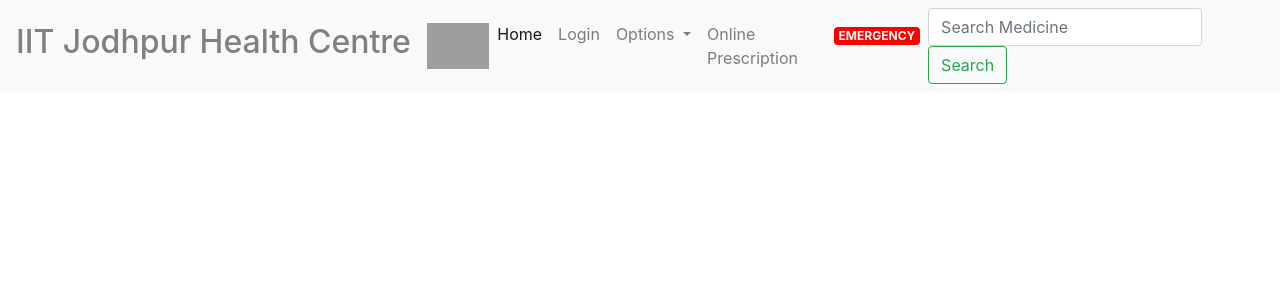
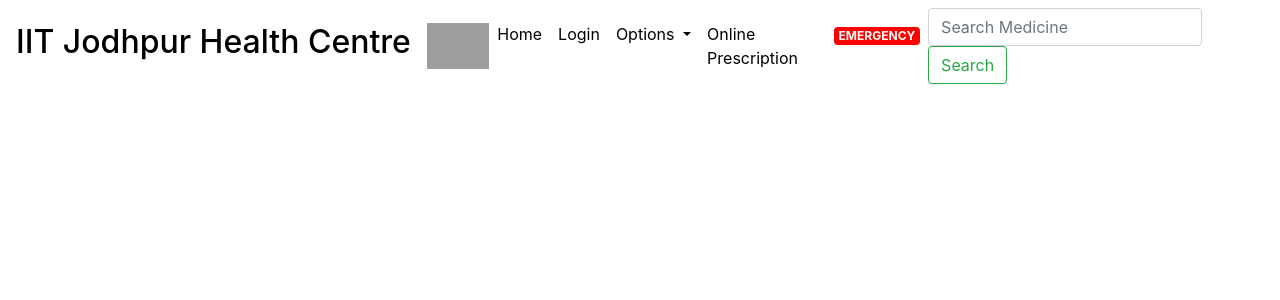
Before and after one commit to shashwatkathuria/IITJHealthCare-Project, a Django app: template IITJHealthCare/MedicalStore/templates/MedicalStore/layout.html in a window 1280 px wide. Shown: the top 300 px of the page. Run offline with Django 3.2, Linux system fonts and the light colour scheme; the template is opened without the code that fills it, so the values that code supplies are empty; some libraries are stand-ins or nearby versions; grey boxes are pictures that could not be loaded.

Commit message:
Modified navbar and added seamless image as background.

```diff
--- a/IITJHealthCare/MedicalStore/templates/MedicalStore/layout.html
+++ b/IITJHealthCare/MedicalStore/templates/MedicalStore/layout.html
@@ -23,11 +23,11 @@
 {% block bodytag %}
 {% endblock %}
 
-    <nav class="navbar navbar-expand-lg navbar-light bg-light">
+    <nav class="navbar navbar-expand-lg navbar-light bg-transparent">
         {% if request.session.isLoggedIn %}
-            <a class="navbar-brand" href="/"><h3 style="color:grey;text-align:center">Hi, {{ request.session.Name }}</h3></a>
+            <a class="navbar-brand" href="/"><h3 style="color:black;text-align:center">Hi, {{ request.session.Name }}</h3></a>
         {% else %}
-            <a class="navbar-brand" href="/"><h2 style="color:grey;text-align:center">IIT Jodhpur Health Centre</h2></a>
+            <a class="navbar-brand" href="/"><h2 style="color:black;text-align:center">IIT Jodhpur Health Centre</h2></a>
         {% endif %}
 
         <img src="{% static 'HealthCentre/images/jdh10.png' %}" style="width:5%;height:5%;"></img>
@@ -39,21 +39,21 @@
             <ul class="navbar-nav mr-auto">
 
                 <li class="nav-item active">
-                    <a class="nav-link" href="{% url 'index' %}">Home <span class="sr-only">(current)</span></a>
+                    <a class="nav-link" href="{% url 'index' %}" style="color:black;">Home <span class="sr-only">(current)</span></a>
                 </li>
 
                 {% if request.session.isLoggedIn %}
                     <li class="nav-item">
-                        <a class="nav-link" href="{% url 'login' %}">Your Prescriptions <span class="badge badge-primary badge-pill">{{ request.session.numberNewPrescriptions }} NEW</span></a>
+                        <a class="nav-link" href="{% url 'login' %}" style="color:black;">Your Prescriptions <span class="badge badge-primary badge-pill">{{ request.session.numberNewPrescriptions }} NEW</span></a>
                     </li>
                 {% else %}
                     <li class="nav-item">
-                        <a class="nav-link" href="{% url 'login' %}">Login</a>
+                        <a class="nav-link" href="{% url 'login' %}" style="color:black;">Login</a>
                       </li>
                 {% endif %}
 
                 <li class="nav-item dropdown">
-                    <a class="nav-link dropdown-toggle" href="#" id="navbarDropdown" role="button" data-toggle="dropdown" aria-haspopup="true" aria-expanded="false">
+                    <a class="nav-link dropdown-toggle" href="#" id="navbarDropdown" style="color:black;" role="button" data-toggle="dropdown" aria-haspopup="true" aria-expanded="false">
                       Options
                     </a>
                     <div class="dropdown-menu" aria-labelledby="navbarDropdown">
@@ -66,14 +66,14 @@
 
                         {% if request.session.isLoggedIn %}
                             <div class="dropdown-divider"></div>
-                            <a class="dropdown-item" href="{% url 'logout' %}">Logout</a>
+                            <a class="dropdown-item" href="{% url 'logout' %}" style="color:black;">Logout</a>
                         {% endif %}
 
                     </div>
                 </li>
 
                 <li class="nav-item">
-                    <a class="nav-link" href="{% url 'onlineprescription' %}">Online Prescription</a>
+                    <a class="nav-link" href="{% url 'onlineprescription' %}" style="color:black;">Online Prescription</a>
                 </li>
 
                 <li class="nav-item">
```
Also changed, not shown: IITJHealthCare/MedicalStore/templates/MedicalStore/medicines.html (+4 -4 lines).
